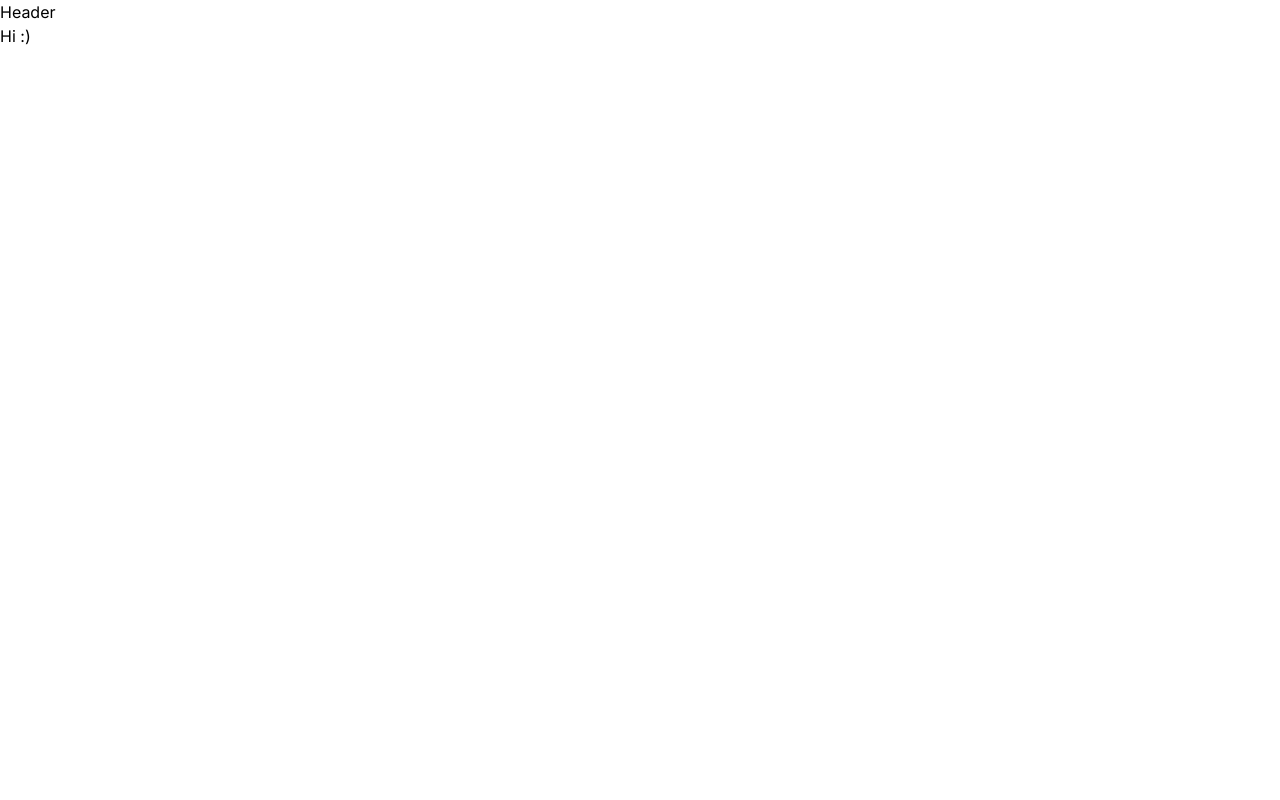
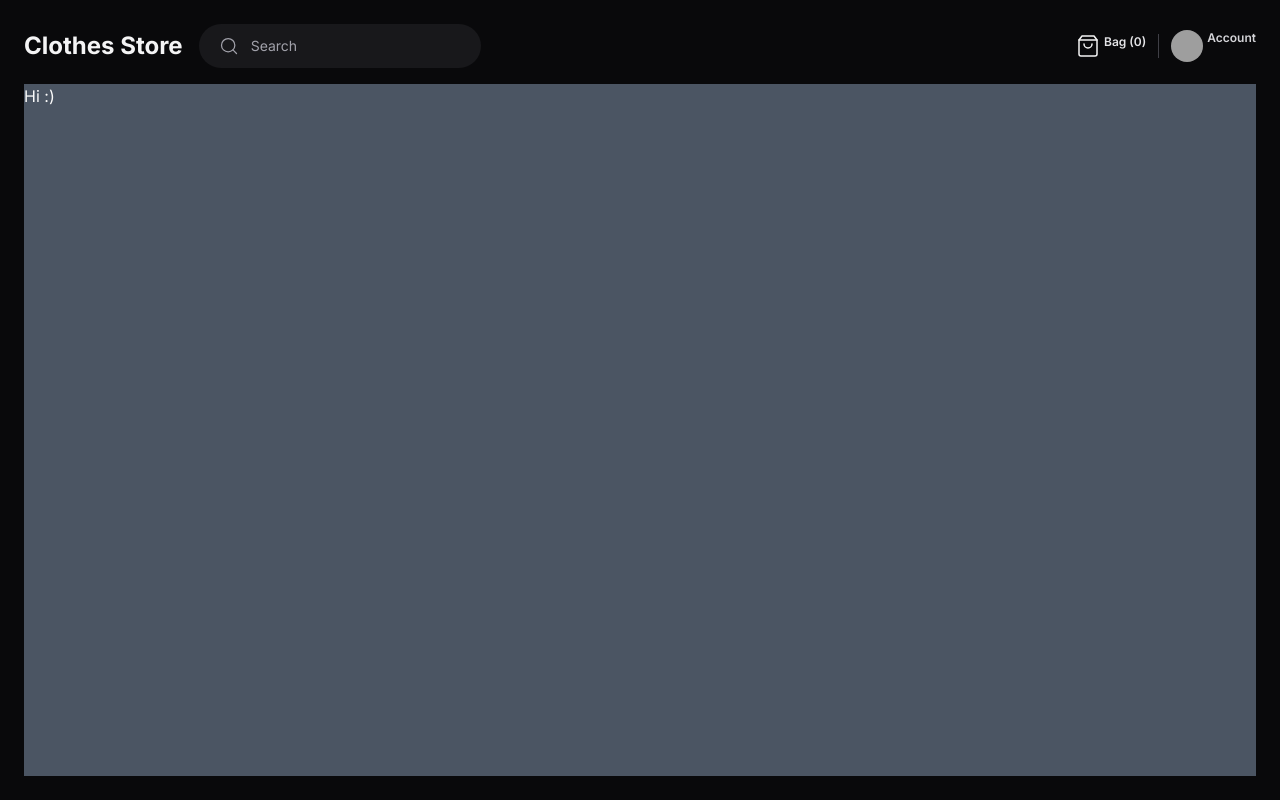
Before and after one commit to CarlosLonghi/Clothes-Store, a Next.js app: page / in a window 1280 px wide. Built offline with nearby package versions, Linux system fonts and the light colour scheme; grey boxes are pictures that could not be loaded.

Commit message:
feat: add component header

```diff
--- a/next.config.mjs
+++ b/next.config.mjs
@@ -1,4 +1,8 @@
 /** @type {import('next').NextConfig} */
-const nextConfig = {};
+const nextConfig = {
+  images: {
+    domains: ['github.com'],
+  },
+}
 
-export default nextConfig;
+export default nextConfig
--- a/package.json
+++ b/package.json
@@ -9,6 +9,7 @@
     "lint": "next lint"
   },
   "dependencies": {
+    "lucide-react": "^0.379.0",
     "next": "14.2.3",
     "react": "^18",
     "react-dom": "^18"
--- a/src/app/(store)/layout.tsx
+++ b/src/app/(store)/layout.tsx
@@ -3,9 +3,9 @@ import { Header } from '../components/header'
 
 export default function StoreLayout({ children }: { children: ReactNode }) {
   return (
-    <div className="flex flex-col">
+    <div className="mx-auto grid grid-rows-app_layout min-h-screen max-w-screen-2xl gap-4 p-6 ">
       <Header />
-      <article>{children}</article>
+      <article className="bg-gray-600">{children}</article>
     </div>
   )
 }
--- a/src/app/components/header.tsx
+++ b/src/app/components/header.tsx
@@ -1,7 +1,56 @@
+import { Search, ShoppingBag } from 'lucide-react'
+import Image from 'next/image'
+import Link from 'next/link'
+
 export function Header() {
   return (
-    <>
-      <span>Header</span>
-    </>
+    <div className="flex items-center justify-between">
+      <div className="flex items-center gap-4">
+        <Link href={'/'}>
+          <h1 className="text-2xl text-zinc-100 font-bold">Clothes Store</h1>
+        </Link>
+
+        <form className="group flex items-center gap-3 rounded-full bg-zinc-900 px-5 py-3 ring-zinc-700">
+          <Search
+            strokeWidth={1.5}
+            className="w-5 h-5 text-zinc-400 group-focus-within:text-zinc-100"
+          />
+
+          <input
+            type="text"
+            placeholder="Search"
+            className="flex-1 bg-transparent text-sm outline-none placeholder:text-zinc-400"
+          />
+        </form>
+      </div>
+
+      <div className="flex items-center gap-3">
+        <div className="flex items-start gap-1" title="Bag">
+          <ShoppingBag strokeWidth={1.5} className="w-6 h-6 text-zinc-100" />
+          <span className="text-xs font-semibold text-zinc-200 rounded-full font-mono">
+            Bag (0)
+          </span>
+        </div>
+
+        <hr className="w-px h-6 bg-zinc-700 border-0" />
+
+        <Link
+          href={'/account'}
+          className="group flex items-start gap-1"
+          title="Account"
+        >
+          <Image
+            className="rounded-full h-8 w-8"
+            src={'https://github.com/CarlosLonghi.png'}
+            width={24}
+            height={24}
+            alt=""
+          />
+          <span className="text-xs font-semibold text-zinc-300 group-hover:text-zinc-100 transition-colors duration-100 ease-linear">
+            Account
+          </span>
+        </Link>
+      </div>
+    </div>
   )
 }
--- a/src/app/layout.tsx
+++ b/src/app/layout.tsx
@@ -16,7 +16,7 @@ export default function RootLayout({
 }>) {
   return (
     <html className={inter.variable} lang="en">
-      <body>{children}</body>
+      <body className="bg-zinc-950 text-zinc-50 antialiased">{children}</body>
     </html>
   )
 }
--- a/tailwind.config.ts
+++ b/tailwind.config.ts
@@ -10,6 +10,9 @@ const config: Config = {
     fontFamily: {
       sans: 'var(--font-inter)',
     },
+    gridTemplateRows: {
+      app_layout: 'min-content 1fr',
+    },
   },
   plugins: [],
 }
```
Also changed, not shown: 1 other file (tests, documents, lock files or other folders).
